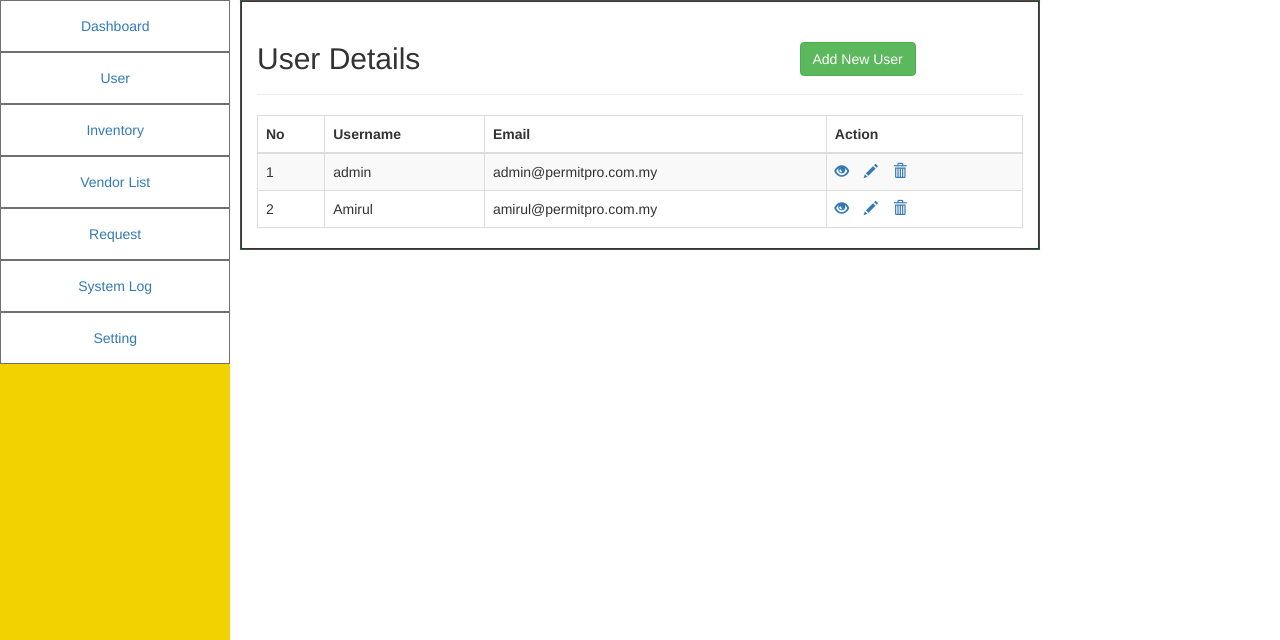
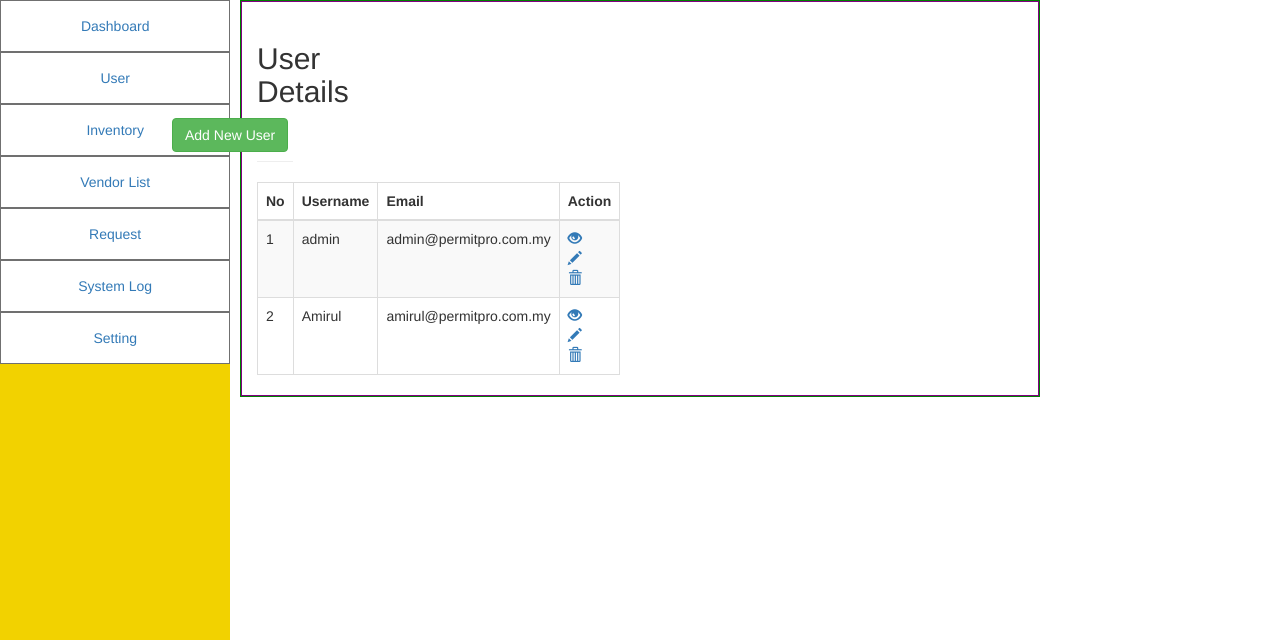
Before and after one commit to mierule7/ppams, a PHP site: page /user.php in a window 1280 px wide. Shown: the part 160-800 px from the top of the page. Run offline with PHP 8.4, Linux system fonts and the light colour scheme; a user stored in the database is signed in; data comes from the database, SQL or seed files in the repository.

Commit message:
Commit commit

```diff
--- a/style.css
+++ b/style.css
@@ -85,6 +85,10 @@ img {
 {
 /*    border: 1px solid blue;*/
     position: relative;
+    /* padding: 0;
+    margin: 0; */
+    overflow: hidden;
+    height: 50px;
 }
 
 .navbar {
--- a/user.php
+++ b/user.php
@@ -67,7 +67,7 @@ if(!isset($_SESSION["loggedin"]) || $_SESSION["loggedin"] !== true)
            <div class="wrapper">
                <div class="container-fluid">
                    <div class="row">
-                       <div class="col-md-12">
+                       <div class="col-md-1">
                            <div class="page-header clearfix">
                                <h2 class="pull-left">User Details</h2>
                                <a href="create.php" class="btn btn-success pull-right">Add New User</a>
@@ -78,12 +78,13 @@ if(!isset($_SESSION["loggedin"]) || $_SESSION["loggedin"] !== true)
 
                            // Declare variables
                            $i = 1;
-
+                           // Limit data show on mysql_list_tables
+                           $limit = 5;
                            // Attempt select query execution
-                           $sql = "SELECT * FROM users ORDER BY username";
+                           $sql = "SELECT * FROM users ORDER BY username LIMIT $limit";
                            if($result = $mysqli->query($sql)){
                                if($result->num_rows > 0){
-                                   echo "<table class='table table-bordered table-striped'>";
+                                   echo "<table id='example' class='table table-bordered table-striped'>";
                                        echo "<thead>";
                                            echo "<tr>";
                                                echo "<th>No</th>";
```
